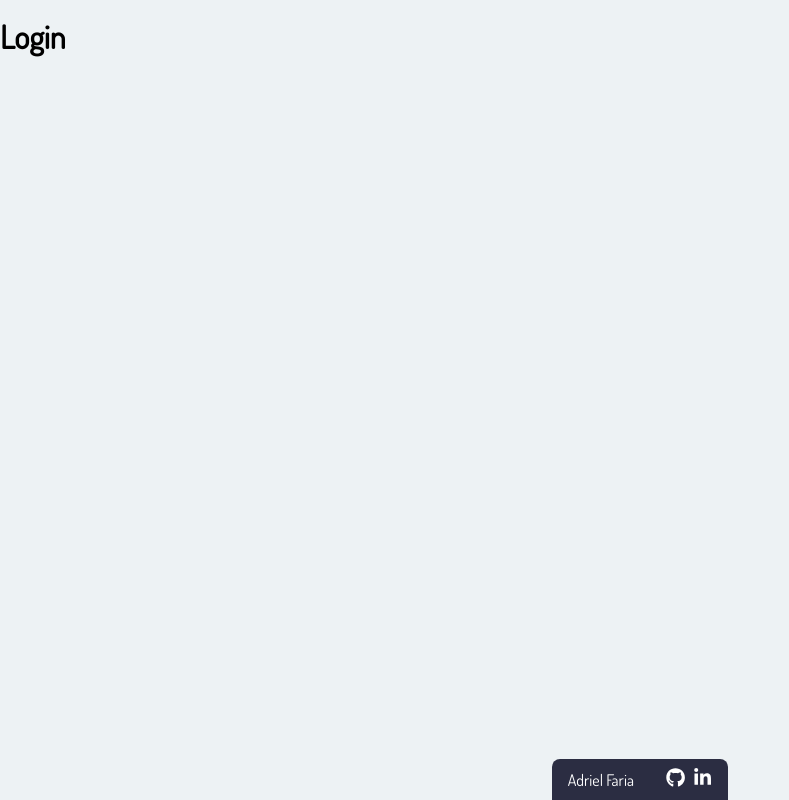
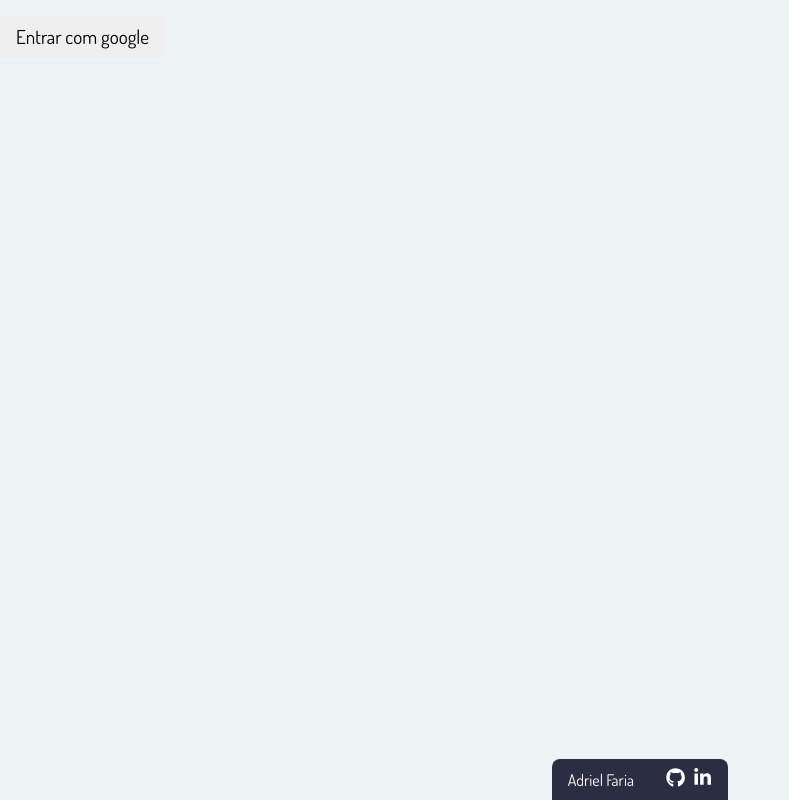
Before and after one commit to br-adriel/js-library, a React (Vite) app: page /js-library/login in a window 1280 px wide. Shown: the whole page, without its empty margins (0-789 px from the left). Built offline with nearby package versions, Linux system fonts and the light colour scheme.

Commit message:
Implementa contexto de autenticacao google #8

```diff
--- a/src/App.tsx
+++ b/src/App.tsx
@@ -1,9 +1,8 @@
 import { useState } from 'react';
-import { Outlet } from 'react-router-dom';
 import Footer from './components/Footer';
 import GlobalStyles from './components/GlobalStyles';
-import Header from './components/Header';
 import ModalAddBook from './components/ModalAddBook';
+import { AuthGoogleProvider } from './contexts/AuthGoogleContext';
 import BooksContext, { BooksStateType } from './contexts/BooksContext';
 import ModalContext from './contexts/ModalContext';
 import AppRoutes from './routes/AppRoutes';
@@ -23,10 +22,12 @@ function App() {
     <>
       <BooksContext.Provider value={{ booksState, setBooksState }}>
         <ModalContext.Provider value={{ modalState, setModalState }}>
-          <GlobalStyles />
-          <AppRoutes />
-          <Footer />
-          <ModalAddBook />
+          <AuthGoogleProvider>
+            <GlobalStyles />
+            <AppRoutes />
+            <Footer />
+            <ModalAddBook />
+          </AuthGoogleProvider>
         </ModalContext.Provider>
       </BooksContext.Provider>
     </>
--- /dev/null
+++ b/src/contexts/AuthGoogleContext.tsx
@@ -0,0 +1,51 @@
+import { createContext, useState } from 'react';
+import { getAuth, GoogleAuthProvider, signInWithPopup } from 'firebase/auth';
+import { app } from '../services/firebase.config';
+
+type AuthGoogleStateType = object | null;
+
+type AuthGoogleProviderType = {
+  signInGoogle: Function;
+  signed: boolean;
+};
+
+export const AuthGoogleContext = createContext<AuthGoogleProviderType>({
+  signInGoogle: () => {},
+  signed: false,
+});
+
+interface IProps {
+  children?: any;
+}
+
+const provider = new GoogleAuthProvider();
+
+export const AuthGoogleProvider: React.FC<IProps> = ({ children }) => {
+  const [user, setUser] = useState<AuthGoogleStateType>(null);
+
+  const auth = getAuth(app);
+
+  const signInGoogle = () => {
+    signInWithPopup(auth, provider)
+      .then((result) => {
+        const credential = GoogleAuthProvider.credentialFromResult(result);
+        const token = credential?.accessToken;
+        const user = result.user;
+        setUser(user);
+        if (token) sessionStorage.setItem('@AuthFirebase:token', token);
+        sessionStorage.setItem('@AuthFirebase:user', JSON.stringify(user));
+      })
+      .catch((error) => {
+        const errorCode = error.code;
+        const errorMessage = error.message;
+        const email = error.customData.email;
+        const credential = GoogleAuthProvider.credentialFromError(error);
+      });
+  };
+
+  return (
+    <AuthGoogleContext.Provider value={{ signInGoogle, signed: !!user }}>
+      {children}
+    </AuthGoogleContext.Provider>
+  );
+};
--- a/src/pages/Login.tsx
+++ b/src/pages/Login.tsx
@@ -1,7 +1,11 @@
+import { AuthGoogleContext } from '../contexts/AuthGoogleContext';
+import { useContext } from 'react';
+
 const Login = () => {
+  const { signInGoogle } = useContext(AuthGoogleContext);
   return (
     <main>
-      <h1>Login</h1>
+      <button onClick={() => signInGoogle()}>Entrar com google</button>
     </main>
   );
 };
```
